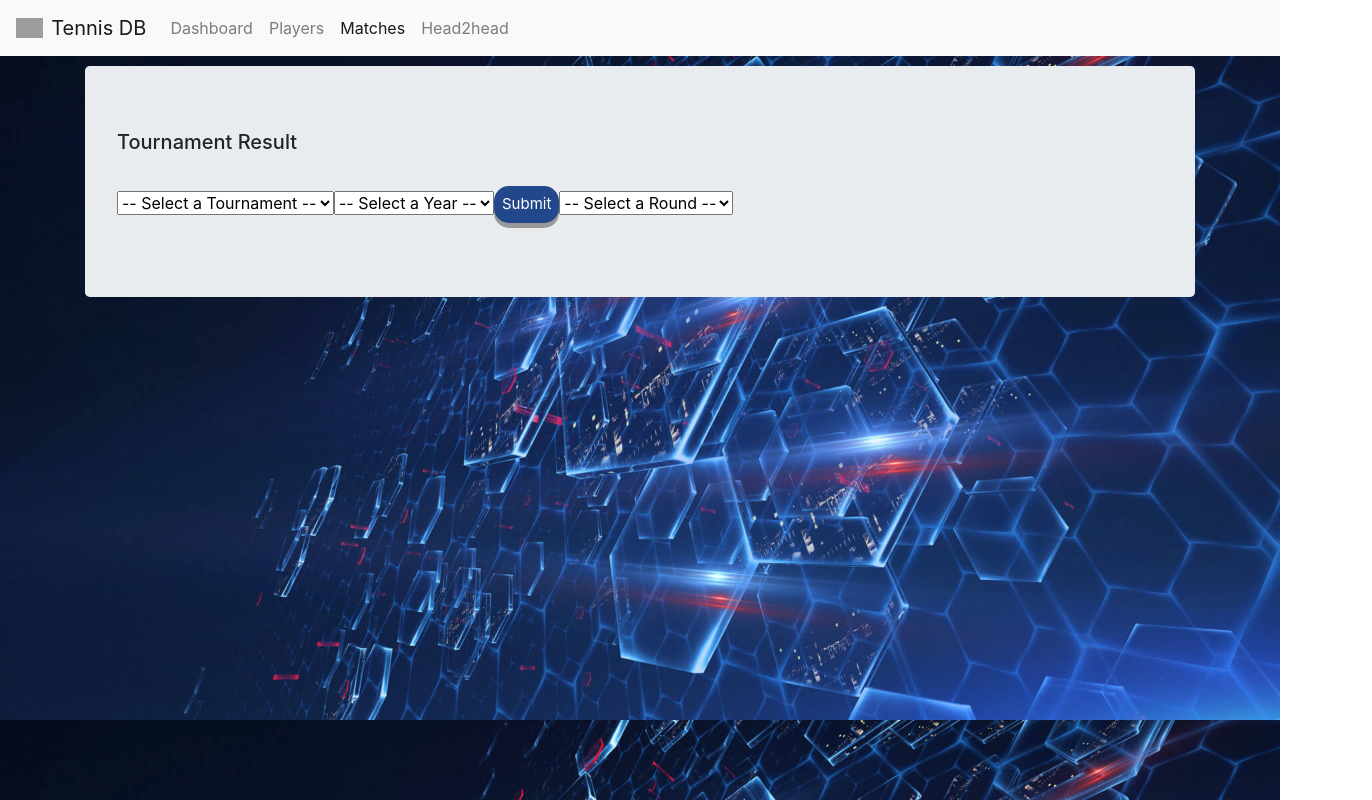
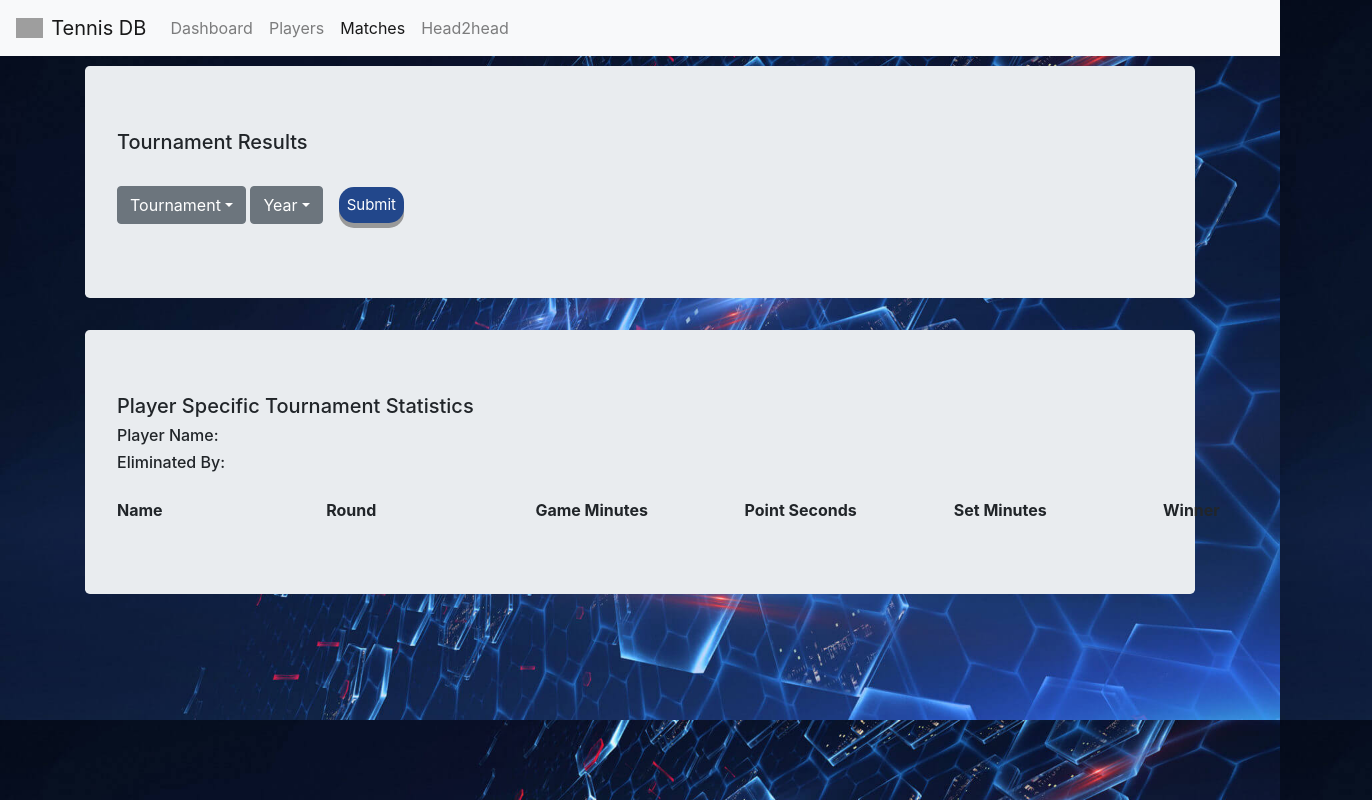
Before and after one commit to krystaljinluma/tennisDB, a React (Create React App) app in the folder client/: page /matches in a window 1280 px wide. Shown: the whole page, 1372 px wide, since content can reach past the window. Built offline with nearby package versions, Linux system fonts and the light colour scheme; grey boxes are pictures that could not be loaded; what google-maps-react would draw is missing.

Commit message:
player-tournament details

```diff
--- a/client/src/components/MatchRow.js
+++ b/client/src/components/MatchRow.js
@@ -5,7 +5,7 @@ const MatchRow = (props) => {
 	return (
 		<div className="tournamentResults">
 			<div className="round">{props.round}</div>
-			<div className="name">{props.name}</div>
+			<div className="name"><button className="btn btn-link playerName" onClick={props.getTournamentPlayer}>{props.name}</button></div>
 			<div className="rank">{props.rank}</div>
 			<div className="aces">{props.aces}</div>
 			<div className="winner">{props.winner}</div>
--- a/client/src/components/Matches.js
+++ b/client/src/components/Matches.js
@@ -1,7 +1,14 @@
 import React from 'react';
 import PageNavbar from './PageNavbar';
 import MatchRow from './MatchRow';
+import StatRow from './StatRow';
+import OpponentRow from './OpponentRow';
+import ButtonGroup from 'react-bootstrap/ButtonGroup'
+import DropdownButton from 'react-bootstrap/DropdownButton'
+
 import '../style/Matches.css';
+import { Dropdown, Button, Row, Col, Container} from 'react-bootstrap';
+
 import 'bootstrap/dist/css/bootstrap.min.css';
 
 export default class Matches extends React.Component {
@@ -11,13 +18,19 @@ export default class Matches extends React.Component {
 		// State maintained by this React component is the selected movie name,
 		// and the list of recommended movies.
 		this.state = {
-			tournament: "",
-            year: "",
+			tournament: "Tournament",
+			year: "Year",
+			eliminatedPlayer: "",
 			players: [],
 			rounds: [],
-			selectedRound: "",
-			years: []
+			selectedRound: "Round",
+			years: [],
+			selectedPlayer: "",
+			stats: [],
+			opponents: []
 		}
+
+		this.getTournamentPlayer = this.getTournamentPlayer.bind(this);
 
 		this.handleTournamentChange = this.handleTournamentChange.bind(this);
 		this.handleYearChange = this.handleYearChange.bind(this);
@@ -26,16 +39,91 @@ export default class Matches extends React.Component {
 
     }
 
+	getTournamentPlayer = e => {
+
+		document.getElementById('tournamentHeaders').style.display = 'none';
+		document.getElementById('summaryStats').style.display = 'flex';
+
+		document.getElementById('results').style.display = 'none';
+		document.getElementById('results1').style.display = 'inline';
+
+		fetch("http://localhost:8081/eliminatedBy/" + this.state.tournament + '/' + this.state.year + '/' + e.target.firstChild.nodeValue,
+		{
+		method: "GET"
+		}).then(res => {
+		return res.json();
+		}, err => {
+		  console.log(err);
+		}).then(player => {
+			console.log(player);
+
+			this.setState({
+				eliminatedPlayer: player[0].Name
+			});
+		});
+
+		this.setState({
+			selectedPlayer: e.target.firstChild.nodeValue
+		});
+
+
+		fetch("http://localhost:8081/playerstats/" + this.state.tournament + '/' + this.state.year + '/' + e.target.firstChild.nodeValue,
+		{
+		method: "GET"
+		}).then(res => {
+		return res.json();
+		}, err => {
+		  console.log(err);
+		}).then(opps => {
+			let oppDivs = opps.map((opp, i) =>
+			<OpponentRow name={opp.Name} round={opp.round} game_minutes={opp.avg_minutes_game} point_seconds={opp.avg_seconds_point} set_minutes={opp.avg_minutes_set} winner={opp.winner}/>
+			);
+
+			this.setState({
+				opponents: oppDivs
+			});
+
+			// document.getElementById('olympic-container').style.display = 'inline';
+
+			console.log(this.state.opponents);
+
+		});
+
+		fetch("http://localhost:8081/summarizeStats/" + this.state.tournament + '/' + this.state.year + '/' + e.target.firstChild.nodeValue,
+		{
+		method: "GET"
+		}).then(res => {
+		return res.json();
+		}, err => {
+		  console.log(err);
+		}).then(stats => {
+
+			let statDivs = stats.map((stat, i) =>
+			<StatRow pts={stat.pts} aces={stat.Aces} wins={stat.wins} losses={stat.losses} />
+			);
+
+			this.setState({
+				stats: statDivs
+			});
+		});
+
+
+	}
+
 	componentDidMount() {
+		document.getElementById('roundDropdown').style.display = 'none';
 		document.getElementById('tournamentHeaders').style.display = 'none';
+
+		// document.getElementById('playerSpecificStats').style.display = 'none';
+
 	}
 
     handleTournamentChange = e => {
         this.setState({
-			tournament: e.target.value
+			tournament: e.target.textContent
 		});
 
-		fetch("http://localhost:8081/years/" + e.target.value,
+		fetch("http://localhost:8081/years/" + e.target.textContent,
 		{
 		method: "GET"
 		}).then(res => {
@@ -44,23 +132,19 @@ export default class Matches extends React.Component {
 		  console.log(err);
 		}).then(years => {
 			let yearDivs = years.map((yearObj, i) =>
-		  		<option value={yearObj.Year}>{yearObj.Year}</option>
+			<Dropdown.Item onClick={this.handleYearChange}>{yearObj.Year}</Dropdown.Item>
+
 		  	);
 
 			this.setState({
 				years: yearDivs
 			});
-
 		});
-
-
-
-
     }
 
     handleYearChange = e => {
         this.setState({
-			year: e.target.value
+			year: e.target.textContent
 		});
     }
 
@@ -75,11 +159,10 @@ export default class Matches extends React.Component {
 		}, err => {
 			console.log(err);
 		}).then(tournamentMatches => {
-			console.log(this.state.tournament);
-			console.log(this.state.year);
+
 
 			let playerDivs = tournamentMatches.map((player, i) =>
-			<MatchRow name={player.Name} rank={player.p_rank} aces={player.Aces} winner={player.Result} round={player.round} />
+			<MatchRow name={player.Name} rank={player.p_rank} aces={player.Aces} winner={player.Result} round={player.round} getTournamentPlayer={this.getTournamentPlayer}/>
 			);
 
 			this.setState({
@@ -102,7 +185,8 @@ export default class Matches extends React.Component {
 		}).then(roundList => {
 		  if (!roundList) return;
 		  let roundDivs = roundList.map((roundObj, i) =>
-		  <option value={roundObj.Round}>{roundObj.Round}</option>
+		  <Dropdown.Item onClick={this.handleChange}>{roundObj.Round}</Dropdown.Item>
+
 		  );
 
 		  this.setState({
@@ -112,6 +196,8 @@ export default class Matches extends React.Component {
 		  // Print the error if there is one.
 		  console.log(err);
 		});
+		document.getElementById('roundDropdown').style.display = 'inline';
+
 	}
 
 	getYears() {
@@ -119,7 +205,7 @@ export default class Matches extends React.Component {
 	}
 
 	handleChange = e => {
-		fetch("http://localhost:8081/tournament/" + this.state.tournament + "/" + this.state.year + "/" + e.target.value,
+		fetch("http://localhost:8081/tournament/" + this.state.tournament + "/" + this.state.year + "/" + e.target.textContent,
 		{
 		method: "GET"
 		}).then(res => {
@@ -128,10 +214,8 @@ export default class Matches extends React.Component {
 		  console.log(err);
 		}).then(tournamentMatches => {
 			let playerRoundDivs = tournamentMatches.map((player, i) =>
-			<MatchRow name={player.Name} rank={player.p_rank} aces={player.Aces} winner={player.Result} round={player.round} />
+			<MatchRow name={player.Name} rank={player.p_rank} aces={player.Aces} winner={player.Result} round={player.round} getTournamentPlayer={this.getTournamentPlayer}/>
 			);
-
-			console.log(playerRoundDivs);
 
 
 			this.setState({
@@ -148,29 +232,27 @@ export default class Matches extends React.Component {
 				<PageNavbar active="matches" />
 
 			    <div className="container recommendations-container">
-			    	<div className="jumbotron">
-			    		<div className="h5">Tournament Result</div>
+			    	<div className="jumbotron" id="overallTournament">
+			    		<div className="h5">Tournament Results</div>
 			    		<br></br>
 			    		<div className="input-container">
-							<select value={this.state.tournament} onChange={this.handleTournamentChange} className="dropdown" id="tournamentDropdown">
-								<option select value> -- Select a Tournament -- </option>
-									<option value="Australian Open">Australian Open</option>
-									<option value="Wimbledon">Wimbledon</option>
-									<option value="French Open">French Open</option>
-									<option value="US Open">Open Open</option>
-								</select>
+							<DropdownButton as={ButtonGroup} variant="secondary" title={this.state.tournament} id="tournamentDropdown">
+								<Dropdown.Item onClick={this.handleTournamentChange}>Australian Open</Dropdown.Item>
+								<Dropdown.Item onClick={this.handleTournamentChange}>French Open</Dropdown.Item>
+								<Dropdown.Item onClick={this.handleTournamentChange}>Wimbledon</Dropdown.Item>
+								<Dropdown.Item onClick={this.handleTournamentChange}>US Open</Dropdown.Item>
+							</DropdownButton>{' '}
 
-							<select value={this.state.year} onChange={this.handleYearChange} className="dropdown" id="yearDropdown">
-								<option select value> -- Select a Year -- </option>
+							<DropdownButton as={ButtonGroup} style={{marginRight: "1em"}}  variant="secondary" title={this.state.year} id="yearDropdown">
 								{this.state.years}
-							</select>
+							</DropdownButton>
 
-                            <button id="submitMovieBtn" className="submit-btn" onClick={this.submit}>Submit</button>
+							<Button id="submitMovieBtn" className="submit-btn" onClick={this.submit} variant="dark">Submit</Button>
 
-							<select value={this.state.selectedRound} onChange={this.handleChange} className="dropdown" id="roundDropdown">
-							<option select value> -- Select a Round -- </option>
+							<DropdownButton as={ButtonGroup} style={{marginLeft: "1em"}}  variant="secondary" title={this.state.selectedRound} onChange={this.handleChange} id="roundDropdown">
 								{this.state.rounds}
-							</select>
+							</DropdownButton>
+
 
 			    		</div>
 			    		<div className="header-container">
@@ -186,6 +268,34 @@ export default class Matches extends React.Component {
 			    			{this.state.players}
 			    		</div>
 			    	</div>
+
+
+
+					<div className="jumbotron" id="playerSpecificStats">
+			    		<div className="h5">Player Specific Tournament Statistics</div>
+
+						<div className="h6">Player Name: {this.state.selectedPlayer}</div>
+						<div className="h6">Eliminated By: {this.state.eliminatedPlayer}</div>
+
+						<div className="results-container" id="summaryStats">
+							{this.state.stats}
+						</div>
+
+			    		<div className="header-container">
+			    			<div className="headers" >
+								<div className="header"><strong>Name</strong></div>
+								<div className="header"><strong>Round</strong></div>
+								<div className="header"><strong>Game Minutes</strong></div>
+								<div className="header"><strong>Point Seconds</strong></div>
+								<div className="header"><strong>Set Minutes</strong></div>
+								<div className="header"><strong>Winner</strong></div>
+							</div>
+			    		</div>
+			    		<div className="results-container" id="results1">
+			    			{this.state.opponents}
+			    		</div>
+
+			    	</div>
 			    </div>
 		    </div>
 		);
--- /dev/null
+++ b/client/src/components/OpponentRow.js
@@ -0,0 +1,20 @@
+import React from 'react';
+import 'bootstrap/dist/css/bootstrap.min.css';
+
+const OpponentRow = (props) => {
+	const {name, round, game_minutes, point_seconds, set_minutes, winner} = props
+
+	return (
+		<div className="opponentInfo">
+			<div className="name">{name}</div>
+			<div className="round">{round}</div>
+			<div className="game_minutes">{game_minutes}</div>
+			<div className="point_seconds">{point_seconds}</div>
+			<div className="set_minutes">{set_minutes}</div>
+			<div className="winner">{winner}</div>
+		</div>
+	);
+
+}
+
+export default OpponentRow
--- /dev/null
+++ b/client/src/components/StatRow.js
@@ -0,0 +1,22 @@
+import React from 'react';
+import { Row, Col, Container } from 'react-bootstrap'
+
+const StatRow = (props) => {
+	return (
+		<div>
+			<Row>
+				<Col xs={6}>
+					<div className="pts"><strong>Average Points:</strong> {props.pts}</div>
+					<div className="aces"><strong>Average Number of Aces:</strong> {props.aces}</div>
+				</Col>
+				<Col xs={6}>
+					<div className="wins"><strong>Wins: </strong>{props.wins}</div>
+					<div className="losses"><strong>Losses:</strong> {props.losses}</div>
+				</Col>
+			</Row>
+		</div>
+	);
+
+}
+
+export default StatRow
--- a/client/src/style/Matches.css
+++ b/client/src/style/Matches.css
@@ -4,7 +4,7 @@
   /* margin-top: 10px; */
 }
 
-.header-container .headers, .results-container .tournamentResults{
+.header-container .headers, .results-container .tournamentResults, .opponentInfo {
   display: flex;
   flex-flow: row nowrap;
   align-items: center;
@@ -23,6 +23,11 @@
   padding: 0px;
 }
 
-#playerinfo-container, #playerHeaders, #playerResults, #olympic-container {
+#playerinfo-container, #playerHeaders, #playerResults, #opponent-container {
   display: none;
 }
+
+
+.opponentInfo .name, .opponentInfo .round, .opponentInfo .game_minutes, .opponentInfo .point_seconds, .opponentInfo .set-minutes, .opponentInfo .winner {
+  flex: 1 16%
+}
```
Also changed, not shown: 2 other files (tests, documents, lock files or other folders).
